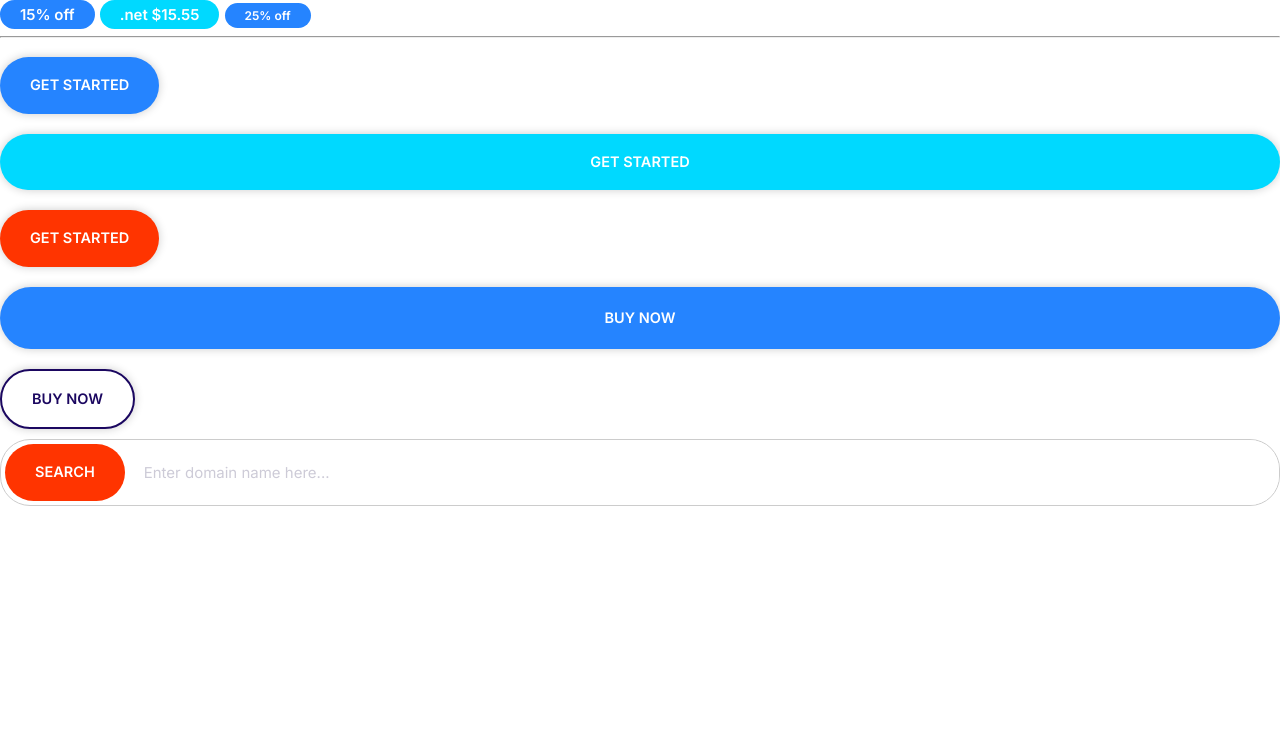
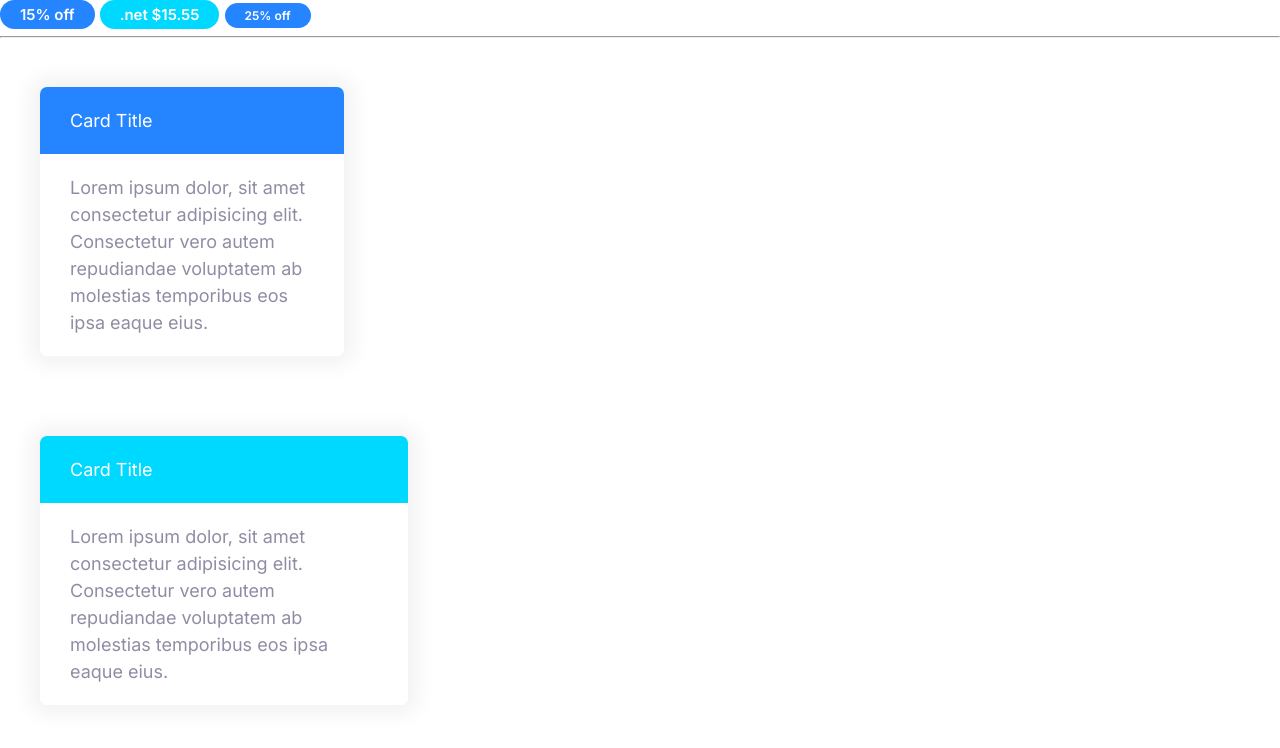
Before and after one commit to KaleemAhmed123/Shaamify-Page, a plain HTML site: page index.html in a window 1280 px wide. Drawn offline with Linux system fonts and the light colour scheme.

Commit message:
Done with the basic structure of card component.

```diff
--- a/css/style.css
+++ b/css/style.css
@@ -275,6 +275,9 @@ a {
     color: #cdcbd7;
 }
 
+
+/* search box */
+
 .input-group {
     border: 1px solid var(--color-border);
     border-radius: var(--border-radius);
@@ -297,3 +300,28 @@ a {
         font-size: 1.5rem;
     }
 }
+
+
+/* ==== Cards ==== */
+
+.card {
+    /* width: let the card stretch based on screen; */
+    border-radius: 7px;
+    box-shadow: 0 0 20px 10px #f3f3f3;
+    overflow: hidden;
+}
+
+.card__header,
+.card__body {
+    padding: 2rem 3rem;
+}
+
+.card--primary .card__header {
+    background: var(--color-primary);
+    color: #fff;
+}
+
+.card--secondary .card__header {
+    background: var(--color-secondary);
+    color: #fff;
+}
--- a/index.html
+++ b/index.html
@@ -18,15 +18,21 @@
     <span class="badge badge--primary badge--small">25% off</span>
     <hr />
 
-    <button class="btn btn--primary">Get Started</button>
-    <button class="btn btn--secondary btn--block">Get Started</button>
-    <button class="btn btn--accent">Get Started</button>
-    <a href="" class="btn btn--primary btn--block">Buy Now</a>
-    <button href="" class="btn btn--outline">Buy Now</button>
-
-    <div class="input-group">
-        <button class="btn btn--accent">Search</button>
-        <input type="text" class="input" placeholder="Enter domain name here..." />
+    <div style="width: 30%; padding: 4rem">
+        <div class="card card--primary">
+            <header class="card__header">Card Title</header>
+            <div class="card__body">
+                Lorem ipsum dolor, sit amet consectetur adipisicing elit. Consectetur vero autem repudiandae voluptatem ab molestias temporibus eos ipsa eaque eius.
+            </div>
+        </div>
+    </div>
+    <div style="width: 35%; padding: 4rem">
+        <div class="card card--secondary">
+            <header class="card__header">Card Title</header>
+            <div class="card__body">
+                Lorem ipsum dolor, sit amet consectetur adipisicing elit. Consectetur vero autem repudiandae voluptatem ab molestias temporibus eos ipsa eaque eius.
+            </div>
+        </div>
     </div>
 </body>
 
```
Also changed, not shown: components/card.html (added).
